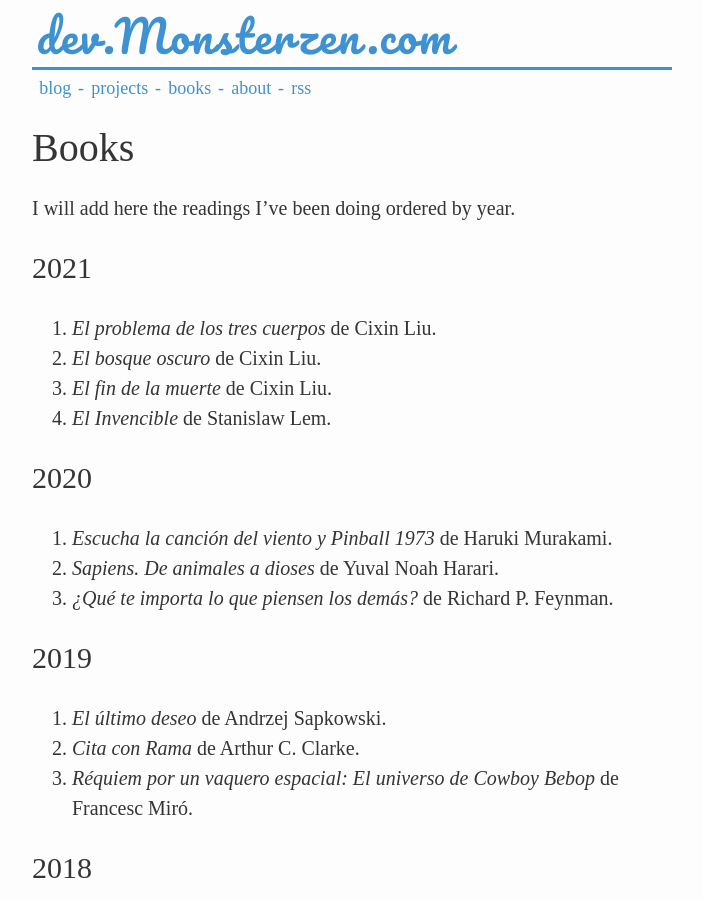
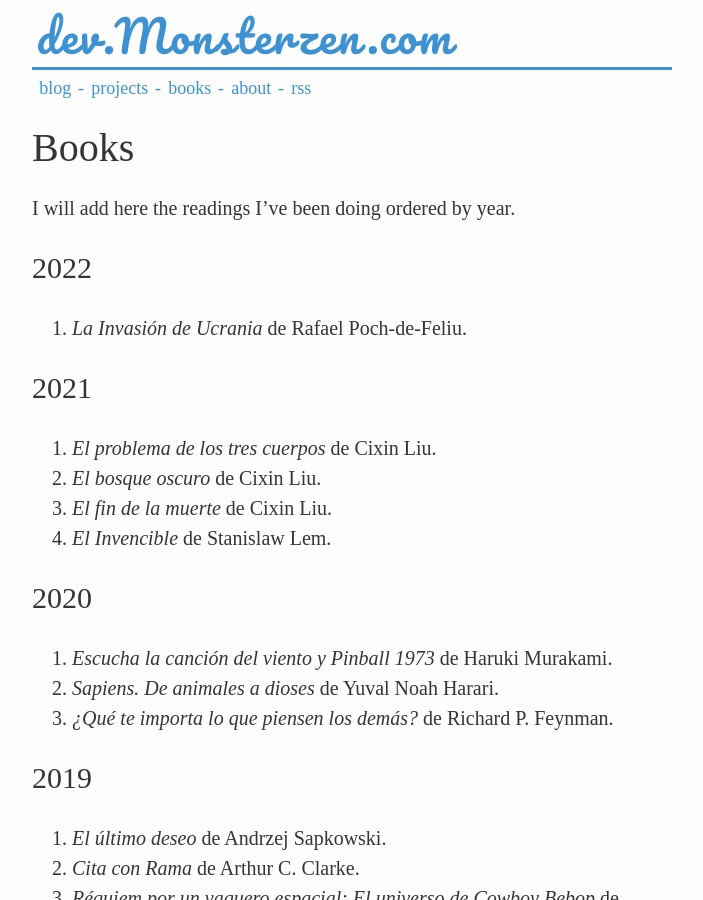
Before and after one commit to jfcalvo/jfcalvo.github.com, a Jekyll site: the page built from books.markdown, in a window 1280 px wide and 900 px high. Shown: the whole window, without its empty margins (288-991 px from the left). Built offline with Jekyll 4.4.1, drawn with Linux system fonts in a browser that asks for light colours; some web fonts are replaced.

Commit message:
Update books.markdown

```diff
--- a/books.markdown
+++ b/books.markdown
@@ -7,6 +7,10 @@ permalink: /books/
 # Books
 
 I will add here the readings I've been doing ordered by year.
+
+## 2022
+
+1. *La Invasión de Ucrania* de Rafael Poch-de-Feliu.
 
 ## 2021
 
```
